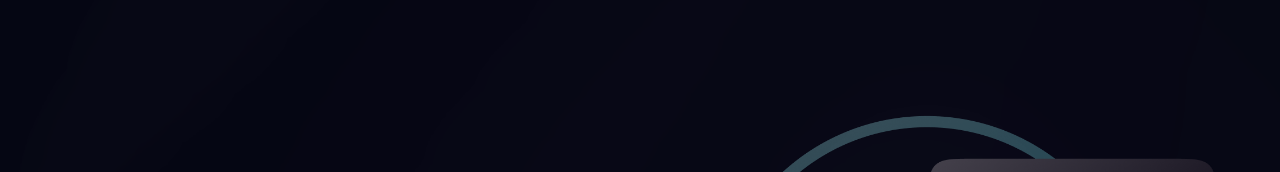
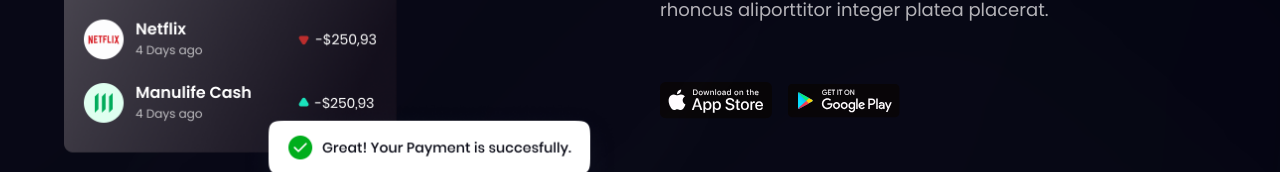
Before and after one commit to 0xSunday/modern_bank_app, a Next.js app: page / in a window 1280 px wide. Shown: the part 1830-2002 px from the top of the page. Built offline with nearby package versions, Linux system fonts and the light colour scheme.

Commit message:
solved errors 1

```diff
--- a/components/Billings.jsx
+++ b/components/Billings.jsx
@@ -1,7 +1,7 @@
 import React from "react";
 import { apple, bill, google } from "../public/assets";
 import styles, { layout } from "../Styles";
-import Image from "next/Image";
+import Image from "next/image";
 const Billings = () => (
   <section
     id="product"
@@ -27,8 +27,8 @@ const Billings = () => (
         neque. Fusce ipsum orci rhoncus aliporttitor integer platea placerat.
       </p>
       <div className="flex   flex-row justify-around items-center mt-14 ">
-        <Image src={apple} alt="apple" className="mr-4" />
-        <Image src={google} alt="google" />
+        <Image src={apple} alt="apple" className="mr-4 w-28  " />
+        <Image src={google} alt="google" className="w-28 " />
       </div>
     </div>
   </section>
```
